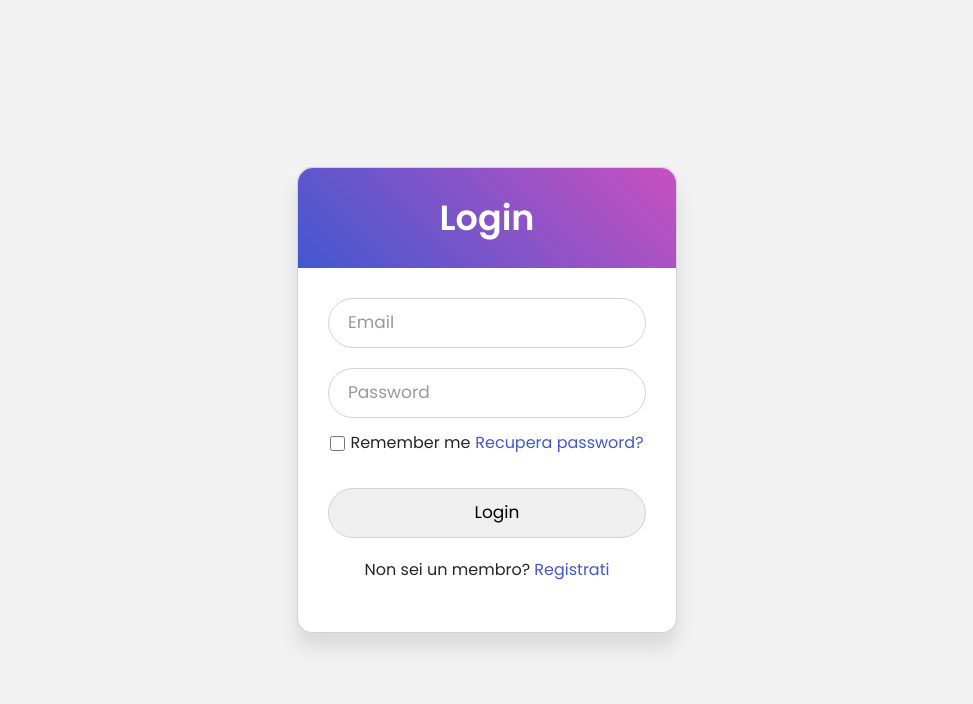
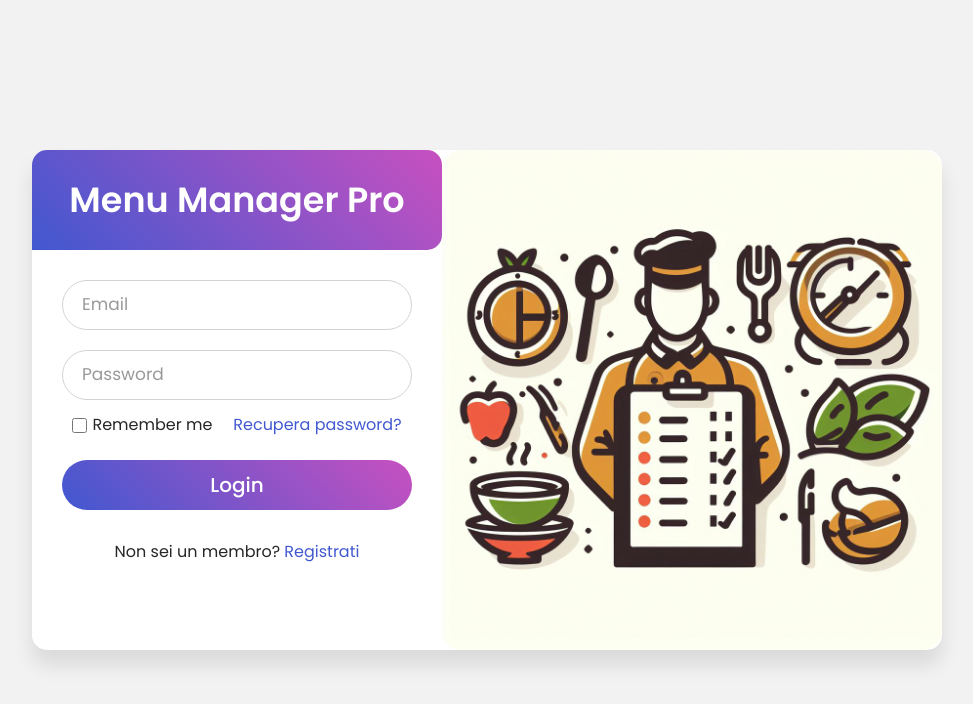
Before and after one commit to AndreaRaguso/menu-manager-pro, a website: page index.html in a window 1280 px wide. Shown: the whole page, without its empty margins (153-1126 px from the left). Drawn offline with nearby package versions, Linux system fonts and the light colour scheme.

Commit message:
finished login

```diff
--- a/css/login.css
+++ b/css/login.css
@@ -11,8 +11,8 @@ html,body{
   width: 100%;
   place-items: center;
   background: #f2f2f2;
-  /* background: linear-gradient(-135deg, #c850c0, #4158d0); */
 }
+
 ::selection{
   background: #4158d0;
   color: #fff;
@@ -30,7 +30,7 @@ html,body{
   line-height: 100px;
   color: #fff;
   user-select: none;
-  border-radius: 15px 15px 0 0;
+  border-radius: 15px 15px 15px 0;
   background: linear-gradient(-135deg, #c850c0, #4158d0);
 }
 .wrapper form{
@@ -129,3 +129,8 @@ form .pass-link a:hover,
 form .signup-link a:hover{
   text-decoration: underline;
 }
+
+.img-login img{
+  border-radius: 20px;
+  object-fit: contain;
+}
--- a/index.html
+++ b/index.html
@@ -6,19 +6,21 @@
       <title>Login</title>
       <link href="https://cdn.jsdelivr.net/npm/bootstrap@5.3.2/dist/css/bootstrap.min.css" rel="stylesheet" integrity="sha384-T3c6CoIi6uLrA9TneNEoa7RxnatzjcDSCmG1MXxSR1GAsXEV/Dwwykc2MPK8M2HN" crossorigin="anonymous">
       <link rel="stylesheet" href="./css/login.css">
+
    </head>
    <body>
-      <div class="wrapper card">
+      <div class="wrapper d-flex w-auto">
+         <div>
             <div class="title">
-            Login
+               Menu Manager Pro
             </div>
-         <form action="./ingredients/ingredients.html" method="POST">
+            <form action="./ingredients" method="POST">
                <div class="field">
-               <input type="text" required name="email" id="email" >
+                  <input type="text" required name="email" id="email" autocomplete="new-email" >
                   <label>Email</label>
                </div>
-            <div class="field">
-               <input type="password" required name="password" id="password">
+               <div class="field" >
+                  <input type="password" required name="password" id="password" autocomplete="new-password">
                   <label>Password</label>
                </div>
                <div class="content">
@@ -31,12 +33,16 @@
                   </div>
                </div>
                <div class="field">
-               <input type="button" value="Login" onclick="">
+                  <input type="submit" value="Login">
                </div>
                <div class="signup-link">
                   Non sei un membro? <a href="#">Registrati</a>
                </div>
             </form>
          </div>
+         <div class="d-flex flex-column align-items-center justify-content-center img-login">
+            <img class="" src="./img/logo1.jpg" alt="" style="width: 500px;">
+         </div>
+      </div>
    </body>
 </html>
```
Lines whose indentation alone changed are shown as unchanged.
